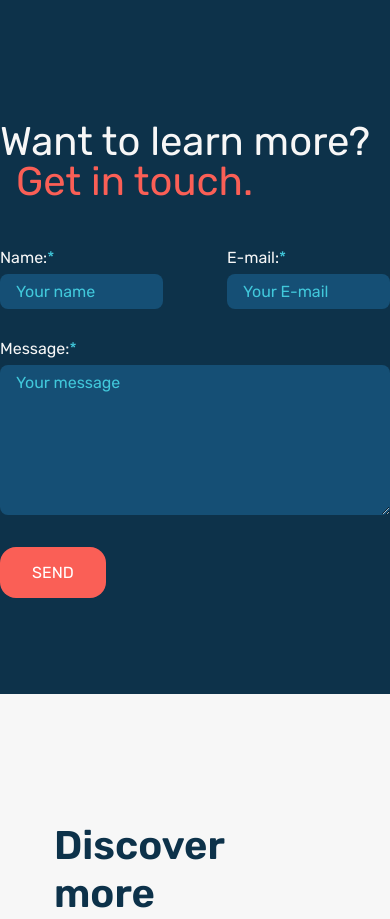
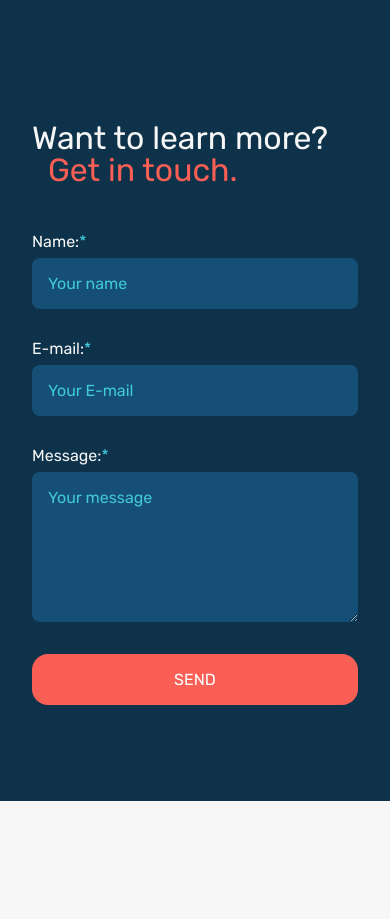
Before and after one commit to Jelly-Bean-Langara/website, a React (Create React App) app: page / in a window 390 px wide. Shown: the part 6860-7779 px from the top of the page. Built offline with nearby package versions, Linux system fonts and the light colour scheme.

Commit message:
Contact Responsive

```diff
--- a/src/sass/_contact.scss
+++ b/src/sass/_contact.scss
@@ -8,15 +8,24 @@
     @include flexGen(column, nowrap, center, center);
     max-width: 1440px;
     width: 100%;
+    padding: 0 2rem;
+
+    @include firstBrk {
+      padding: 0;
+    }
   }
 
   form {
     @include flexGen(row, wrap, space-between, center);
 
     label {
-      width: calc(50% - 2rem);
+      width: 100%;
       color: colors(color2);
       margin-bottom: 2rem;
+
+      @include firstBrk {
+        width: calc(50% - 2rem);
+      }
 
       p {
         margin-bottom: 0.5rem;
@@ -33,11 +42,15 @@
 
     input,
     textarea {
-      padding: 0.5rem 1rem;
+      padding: 1rem;
       width: 100%;
       border-radius: 0.5rem;
       border: 0;
       background: lighten(colors(color3), 10%);
+
+      @include firstBrk {
+        padding: 0.5rem 1rem;
+      }
     }
 
     button {
@@ -48,6 +61,11 @@
       color: colors(color4);
       text-transform: uppercase;
       transition: all 0.5s ease;
+      width: 100%;
+
+      @include firstBrk {
+        width: auto;
+      }
 
       &:hover {
         background: lighten(colors(color1), 10%);
@@ -64,9 +82,13 @@
   }
 
   h2 {
-    font-size: 2.5rem;
+    font-size: 2rem;
     color: colors(color2);
     margin-bottom: 3rem;
+
+    @include firstBrk {
+      font-size: 2.5rem;
+    }
 
     span {
       color: colors(color1);
```
